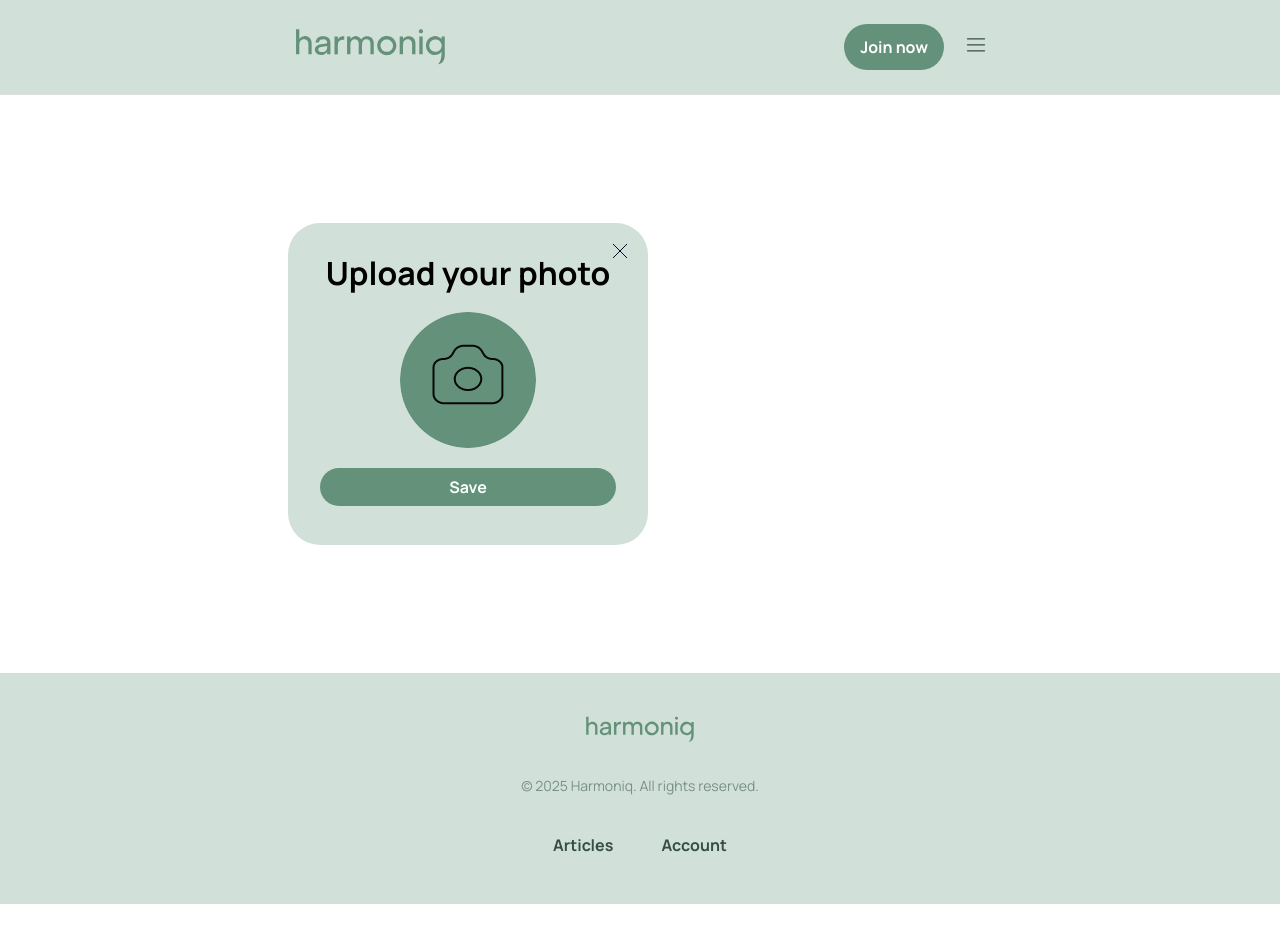
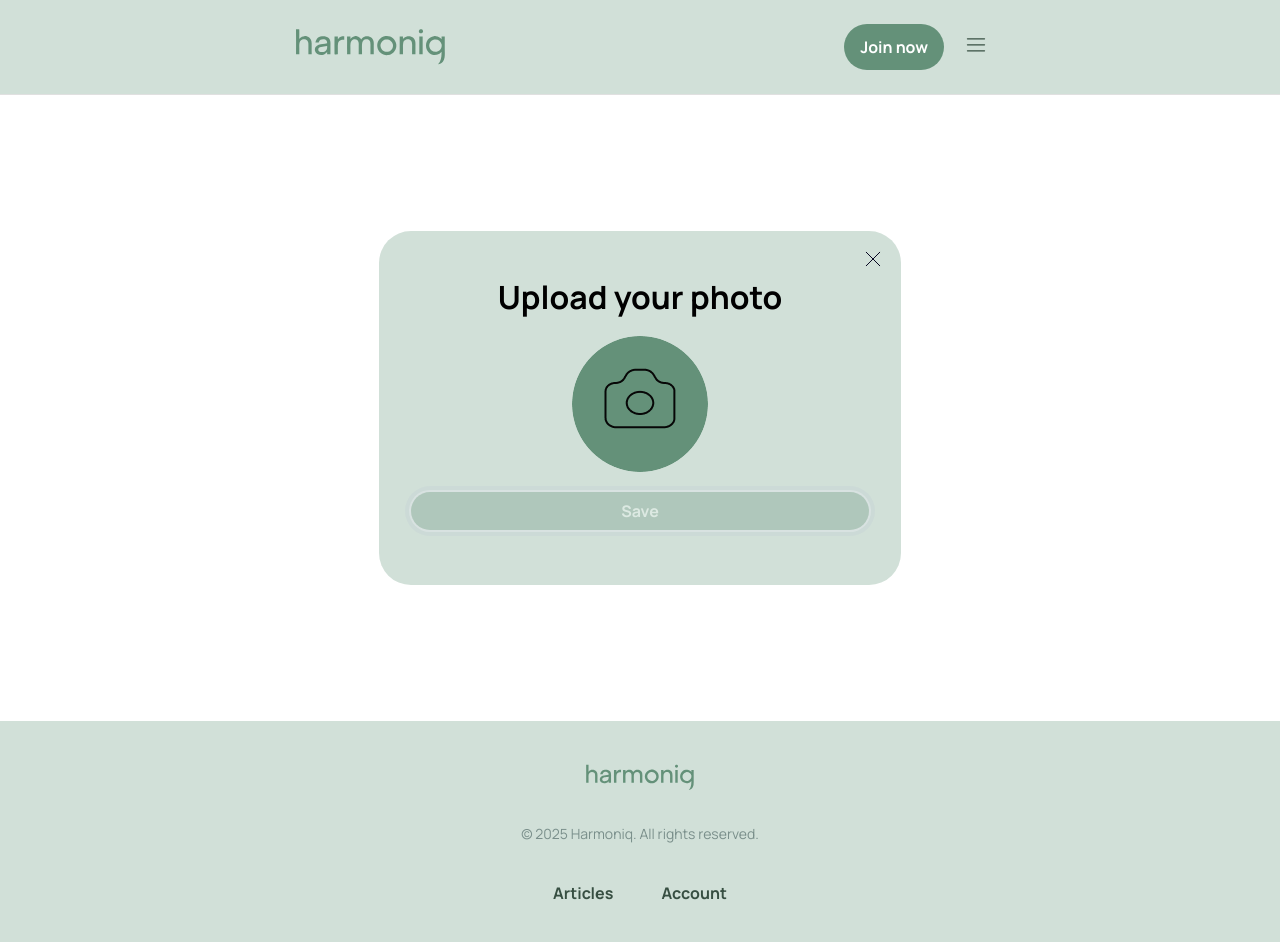
Before and after one commit to Ivanna-Ginko/True-Stack-front, a React (Vite) app: page /photo in a window 1280 px wide. Shown: the top 942 px of the page. Before the commit the page ends 904 px from the top, so only its background shows below. Built offline with nearby package versions, Linux system fonts and the light colour scheme; no server answers.

Commit message:
image upload fixes

```diff
--- a/src/App.jsx
+++ b/src/App.jsx
@@ -14,6 +14,8 @@ import { useEffect } from 'react';
 import { refreshUser } from './redux/operations.js';
 import HomePage from './Pages/HomePage/HomePage.jsx';
 import { selectIsFetchingUser } from './redux/selectors.js';
+import { ToastContainer } from 'react-toastify';
+import 'react-toastify/dist/ReactToastify.css';
 
 function App() {
   const dispatch = useDispatch();
@@ -67,6 +69,7 @@ function App() {
         />
       </Routes>
       <Footer />
+      <ToastContainer position="top-right" autoClose={3000} theme="colored" />
     </>
   );
 }
--- a/src/components/Hero/Hero.module.css
+++ b/src/components/Hero/Hero.module.css
@@ -49,11 +49,11 @@
     display: flex;
     align-items: center;
     justify-content: center;
+    transition: all 200ms ease-in-out;
 }
 
 .hero_articles_btn:hover {
     background-color: #374f42;
-    transition: all 200ms ease-in-out;
 }
 
 .hero_articles_btn:focus {
--- a/src/components/UploadForm/UploadForm.jsx
+++ b/src/components/UploadForm/UploadForm.jsx
@@ -7,6 +7,7 @@ import Container from '../container/Container'
 import s from './UploadForm.module.css'
 import placeholderImg from '../../assets/images/normal/UploadPhoto/up-camera-test.png'
 import closeIcon from '../../assets/icons/close.svg'
+import { toast } from 'react-toastify'
 
 const UploadForm = ({ formData }) => {
   const [image, setImage] = useState(null)
@@ -27,10 +28,14 @@ const UploadForm = ({ formData }) => {
   const handleImageClick = () => {
     inputRef.current.click()
   }
-  /* MAX 1MB IMAGE SIZE */
+
   const handleFileChange = (e) => {
     const file = e.target.files[0]
     if (file) {
+      if (file.size > 1024 * 1024) {
+        toast.error('Image must be less than 1MB.')
+        return
+      }
       setFile(file)
       const reader = new FileReader()
       reader.onloadend = () => {
@@ -40,10 +45,11 @@ const UploadForm = ({ formData }) => {
     }
   }
 
-  const handleSubmit = (e) => {
+
+  const addAvatar = (e) => {
     e.preventDefault()
     if (!file) {
-      //  here will be toast
+      toast.error('No file selected!')
       return
     }
     // Prepare FormData for dispatch
@@ -57,9 +63,21 @@ const UploadForm = ({ formData }) => {
     dispatch(registerUser(formDataInstance))
   }
 
+  const skipAvatar = () => {
+    const formDataInstance = new FormData()
+
+    Object.entries(formData).forEach(([key, value]) => {
+      formDataInstance.append(key, value)
+    })
+
+    formDataInstance.append('avatar', '')
+
+    dispatch(registerUser(formDataInstance))
+  }
+
   return (
     <Container>
-      <form onSubmit={handleSubmit}>
+      <form onSubmit={addAvatar} className={s.up_form}>
         <div className={s.up_container}>
           <h1 className={s.up_header}>Upload your photo</h1>
           <div className={s.up_inner_container}>
@@ -79,7 +97,7 @@ const UploadForm = ({ formData }) => {
             />
           </div>
           <button disabled={!image} className={s.up_submit_btn} type='submit'>Save</button>
-          <button className={s.up_close_button} type="button">
+          <button className={s.up_close_button} type="button" onClick={skipAvatar}>
             <img src={closeIcon} alt="Close" width="24" height="24" />
           </button>
         </div>
--- a/src/components/UploadForm/UploadForm.module.css
+++ b/src/components/UploadForm/UploadForm.module.css
@@ -1,3 +1,9 @@
+.up_form {
+    display: flex;
+    align-items: center;
+    justify-content: center;
+}
+
 .up_container {
     width: 360px;
     height: 322px;
@@ -7,7 +13,10 @@
     margin-bottom: 128px;
     border-radius: 32px;
     position: relative;
+    display: flex;
+    flex-direction: column;
 }
+
 
 .up_header {
     font-weight: 700;
@@ -32,8 +41,22 @@
     color: #f7fffb;
     font-weight: 700;
     font-size: 16px;
-    /* box-shadow: 0 0 0 6px rgba(78, 70, 180, 0.12), 0 0 0 2px #fff; */
     background-color: #649179;
+    transition: all 200ms ease-in-out;
+}
+
+.up_submit_btn:hover {
+    background-color: #374f42;
+}
+
+.up_submit_btn:focus {
+    box-shadow: 0 0 0 6px rgba(78, 70, 180, 0.12), 0 0 0 2px #fff;
+}
+
+.up_submit_btn:disabled {
+    box-shadow: 0 0 0 6px rgba(78, 70, 180, 0.12), 0 0 0 2px #fff;
+    opacity: 0.3;
+    cursor: not-allowed;
 }
 
 .up_image_upload {
@@ -51,3 +74,30 @@
     top: 16px;
     right: 16px;
 }
+
+@media only screen and (min-width: 768px) {
+    .up_container {
+        width: 522px;
+        height: 354px;
+        padding: 48px 32px;
+        margin-top: 136px;
+        margin-bottom: 136px;
+    }
+
+    .up_submit_btn {
+        width: 458px;
+    }
+}
+
+@media only screen and (min-width: 1440px) {
+    .up_container {
+        width: 392px;
+        padding: 48px 32px;
+        margin-top: 189px;
+        margin-bottom: 189px;
+    }
+
+    .up_submit_btn {
+        width: 328px;
+    }
+}
```
